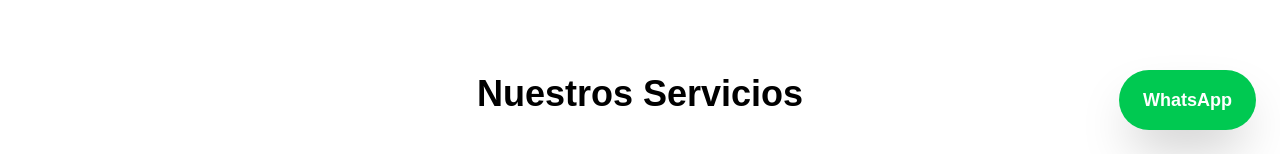
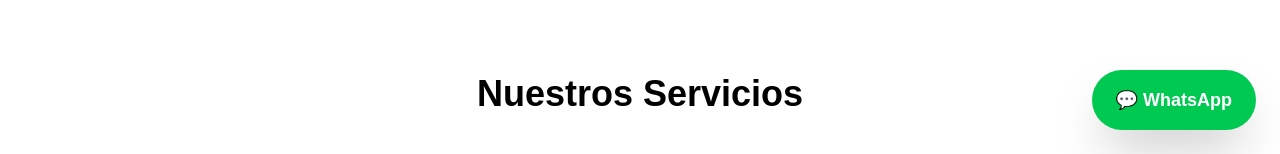
Before and after one commit to tallerdebicicletassanfrancisco-png/bicicletas-san-francisco-web, a Next.js app: page / in a window 1280 px wide. Shown: the part 646-800 px from the top of the page. Built offline with nearby package versions, Linux system fonts and the light colour scheme.

Commit message:
WhatsApp con mensaje automático

```diff
--- a/app/page.tsx
+++ b/app/page.tsx
@@ -1,4 +1,7 @@
 export default function Home() {
+  const whatsappLink =
+    "https://wa.me/527227008264?text=Hola%20quiero%20cotizar%20una%20bicicleta";
+
   return (
     <main className="min-h-screen bg-white text-black">
       {/* HERO */}
@@ -21,7 +24,9 @@ export default function Home() {
           </p>
 
           <a
-            href="https://wa.me/527227008264"
+            href={whatsappLink}
+            target="_blank"
+            rel="noopener noreferrer"
             className="inline-block bg-red-600 hover:bg-red-700 px-8 py-4 rounded-2xl text-lg font-semibold"
           >
             Agenda tu servicio
@@ -47,18 +52,22 @@ export default function Home() {
           </div>
 
           <div className="p-6 rounded-2xl shadow-lg border">
-            <h3 className="text-2xl font-semibold mb-3">Venta de bicicletas</h3>
+            <h3 className="text-2xl font-semibold mb-3">
+              Venta de bicicletas
+            </h3>
             <p>Bicicletas usadas y accesorios listos para rodar.</p>
           </div>
         </div>
       </section>
 
-      {/* WHATSAPP FLOTANTE */}
+      {/* BOTÓN WHATSAPP */}
       <a
-        href="https://wa.me/527227008264"
+        href={whatsappLink}
+        target="_blank"
+        rel="noopener noreferrer"
         className="fixed bottom-6 right-6 bg-green-500 text-white px-6 py-4 rounded-full shadow-2xl text-lg font-bold"
       >
-        WhatsApp
+        💬 WhatsApp
       </a>
     </main>
   );
```
